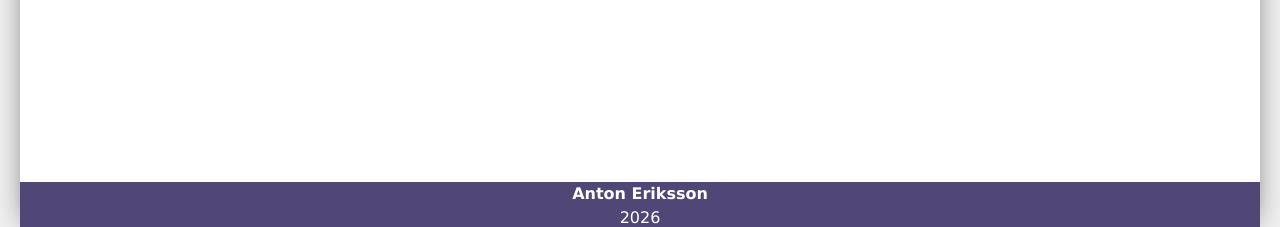
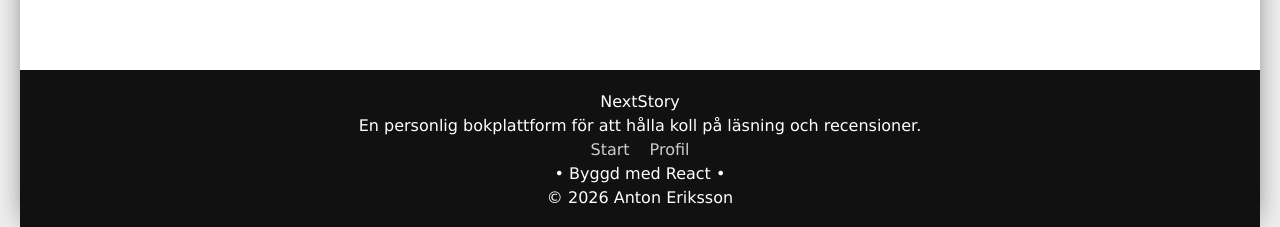
Before and after one commit to aner2308/frontendNC, a React (Vite) app in the folder NextChapter/: page /book/1 in a window 1280 px wide. Shown: the part 570-797 px from the top of the page. Built offline with nearby package versions, Linux system fonts and the light colour scheme; no server answers.

Commit message:
Uppdaterat footer

```diff
--- a/NextChapter/src/components/Footer.tsx
+++ b/NextChapter/src/components/Footer.tsx
@@ -4,8 +4,30 @@
 const Footer = () => {
     return (
         <footer className="footer">
-            <p><strong>Anton Eriksson</strong></p>
-            <p>2026</p>
+            <div className="footer-content">
+
+                <p className="footer-title">
+                    NextStory
+                </p>
+
+                <p className="footer-description">
+                    En personlig bokplattform för att hålla koll på läsning och recensioner.
+                </p>
+
+                <nav className="footer-links">
+                    <a href="/">Start</a>
+                    <a href="/profile">Profil</a>
+                </nav>
+
+                <p className="footer-tech">
+                    • Byggd med React •
+                </p>
+
+                <p className="footer-copy">
+                    © {new Date().getFullYear()} Anton Eriksson
+                </p>
+
+            </div>
         </footer>
     );
 };
--- a/NextChapter/src/index.css
+++ b/NextChapter/src/index.css
@@ -65,10 +65,21 @@ main {
   flex: 1;
 }
 
-footer {
+.footer {
   background: #504776;
+  margin-top: 4rem;
+  padding: 2rem;
+  background: #111;
   color: white;
   text-align: center;
-  width: 100%;
-  margin-top: 2rem;
 }
+
+.footer a {
+  color: #ccc;
+  margin: 0 10px;
+  text-decoration: none;
+}
+
+.footer a:hover {
+  color: white;
+}
```
